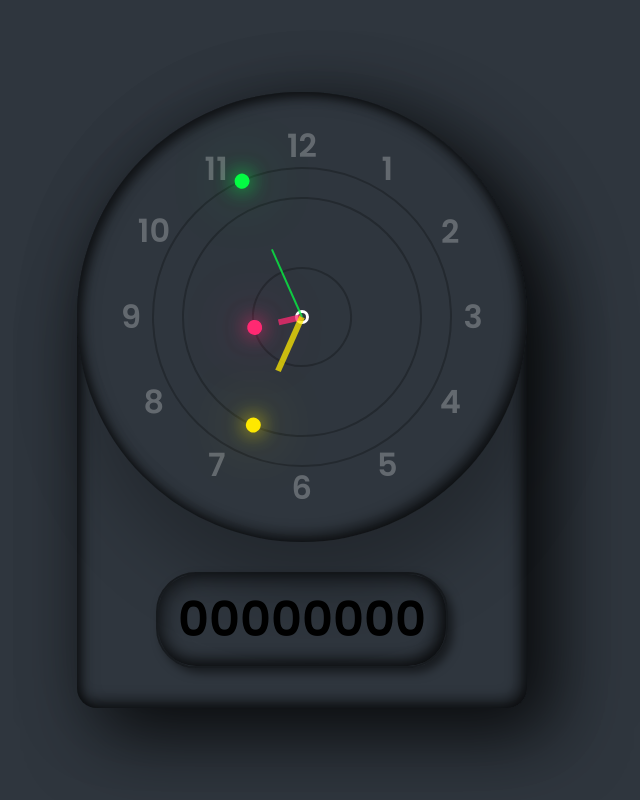
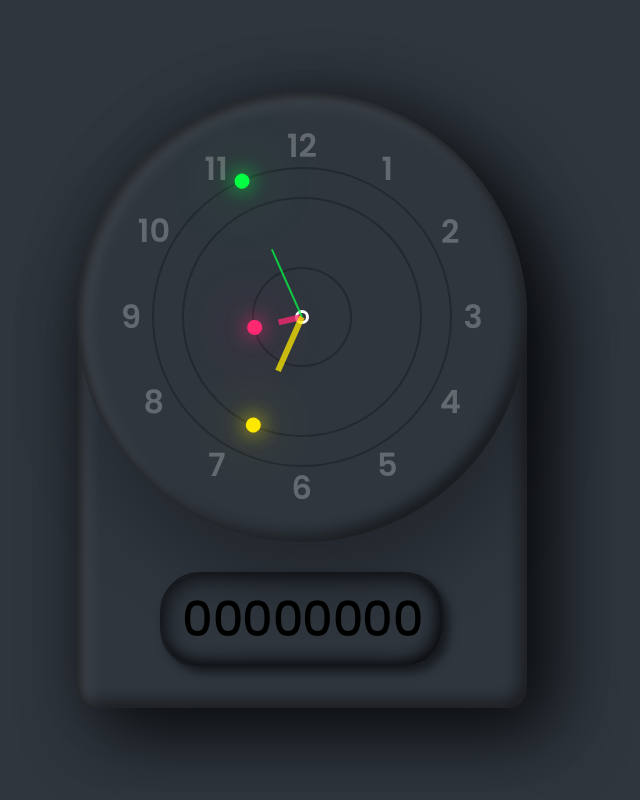
Before and after one commit to PhantomPao/Digital-clock, a plain HTML site: page index.html in a window 1280 px wide. Shown: the whole page, without its empty margins (338-978 px from the left). Drawn offline with Linux system fonts and the light colour scheme.

Commit message:
Add files via upload

```diff
--- a/style.css
+++ b/style.css
@@ -22,7 +22,7 @@ body {
 	box-shadow: 25px 25px 75px rgba(0,0,0,0.75),
 	10px 10px 70px rgba(0,0,0,0.25),
 	inset 5px 5px 10px rgba(0,0,0,0.5),
-	inset 5px 5px 20px rgba(0,0,0,0.2),
+	inset 5px 5px 20px rgba(255,255,255,0.2),
 	inset -5px -5px 15px rgba(0,0,0,0.75);
 	display: flex;
 	justify-content: center;
@@ -37,7 +37,7 @@ body {
 	border-radius: 50%;
 	box-shadow: 10px 50px 70px rgba(0,0,0,0.25),
 	inset 5px 5px 10px rgba(0,0,0,0.5),
-	inset 5px 5px 20px rgba(0,0,0,0.2),
+	inset 5px 5px 20px rgba(255,255,255,0.2),
 	inset -5px -5px 15px rgba(0,0,0,0.75);
 	display: flex;
 	justify-content: center;
@@ -128,3 +128,9 @@ body {
 	inset 5px 5px 20px rgba(0,0,0,0.5),
 	inset -5px -5px 15px rgba(0,0,0,0.75);
 }
+#time div {
+	position: relative;
+	width: 60px;
+	text-align: center;
+	font-weight: 500;
+}
```
